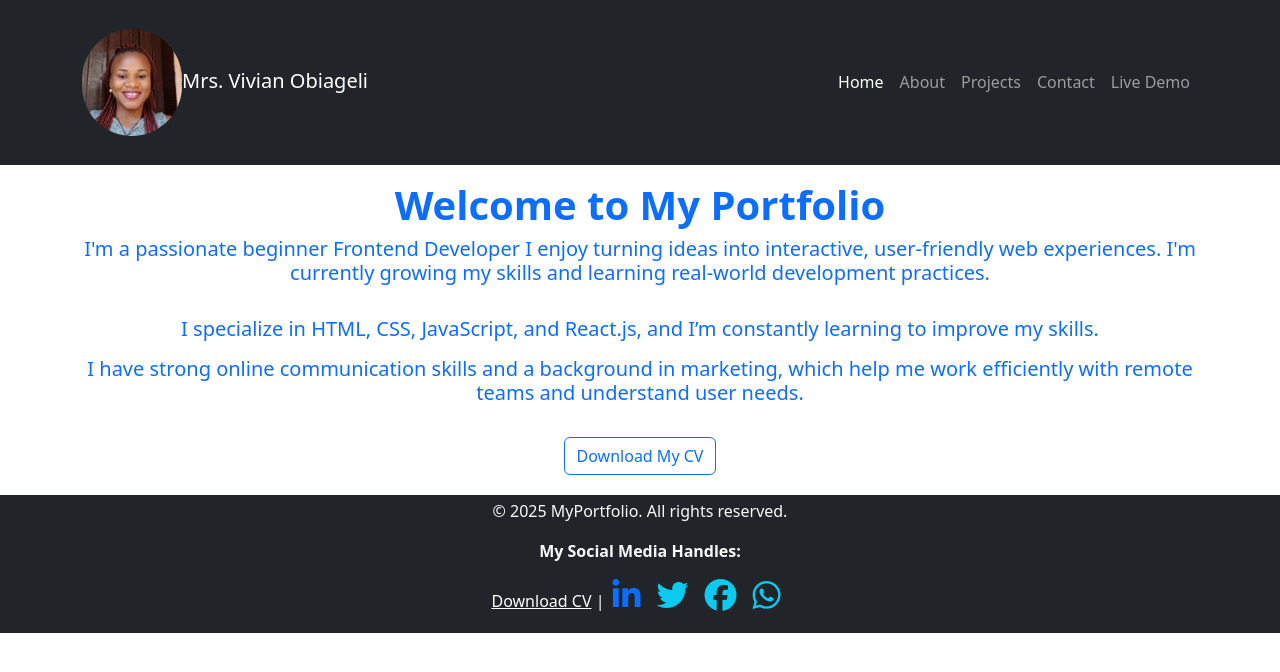
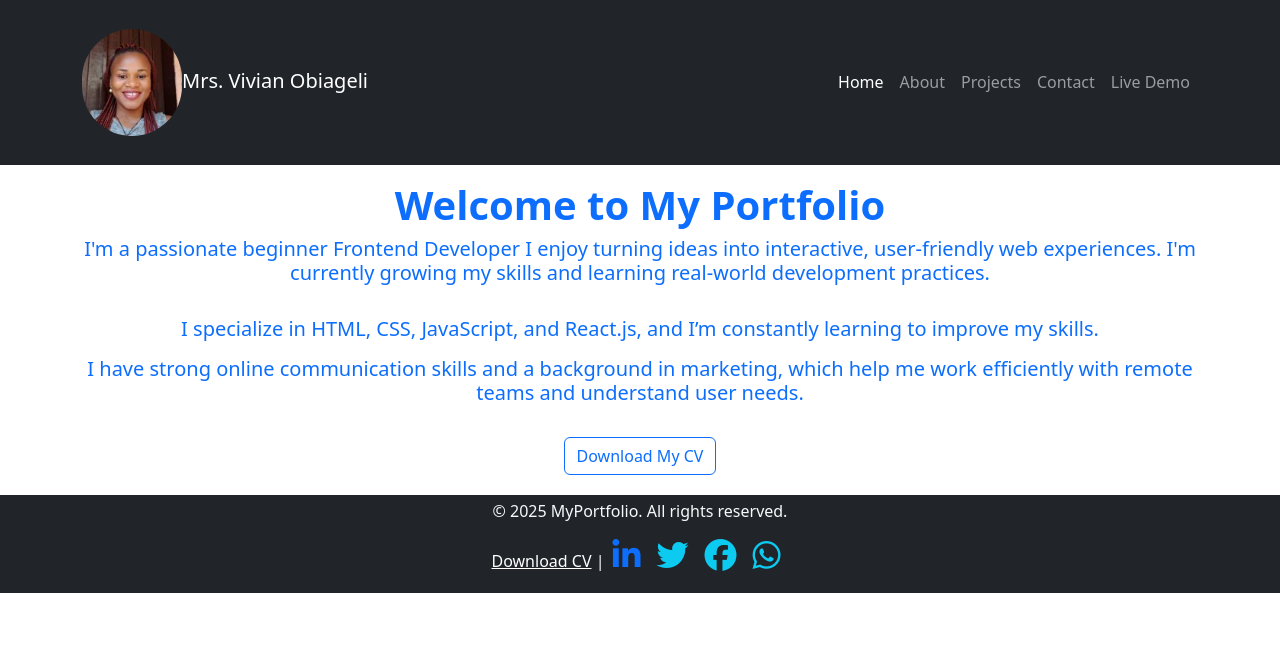
Before and after one commit to ceecosmonew/vivian, a React (Vite) app: page / in a window 1280 px wide. Shown: the top 672 px of the page. Built offline with nearby package versions, Linux system fonts and the light colour scheme.

Commit message:
Update Footer.jsx

```diff
--- a/src/components/Footer.jsx
+++ b/src/components/Footer.jsx
@@ -26,7 +26,7 @@ function Footer() {
     <footer className="bg-dark text-light py-1 mt-1">
       <Container className="text-center">
         <p>&copy; {new Date().getFullYear()} MyPortfolio. All rights reserved.</p>
-        <p className='fw-bold'>My Social Media Handles:</p>
+{/*         <p className='fw-bold'>My Social Media Handles:</p> */}
         <p>
           <a href="/pdf/vivian.pdf" className="text-white" download>Download CV</a> |
           <a href="https://linkedin.com/in/ur profile" target="_blank" rel="noreferrer" className="text-white mx-2"><i className='fa-brands fa-linkedin-in fa-2x text-primary'></i></a>
```
